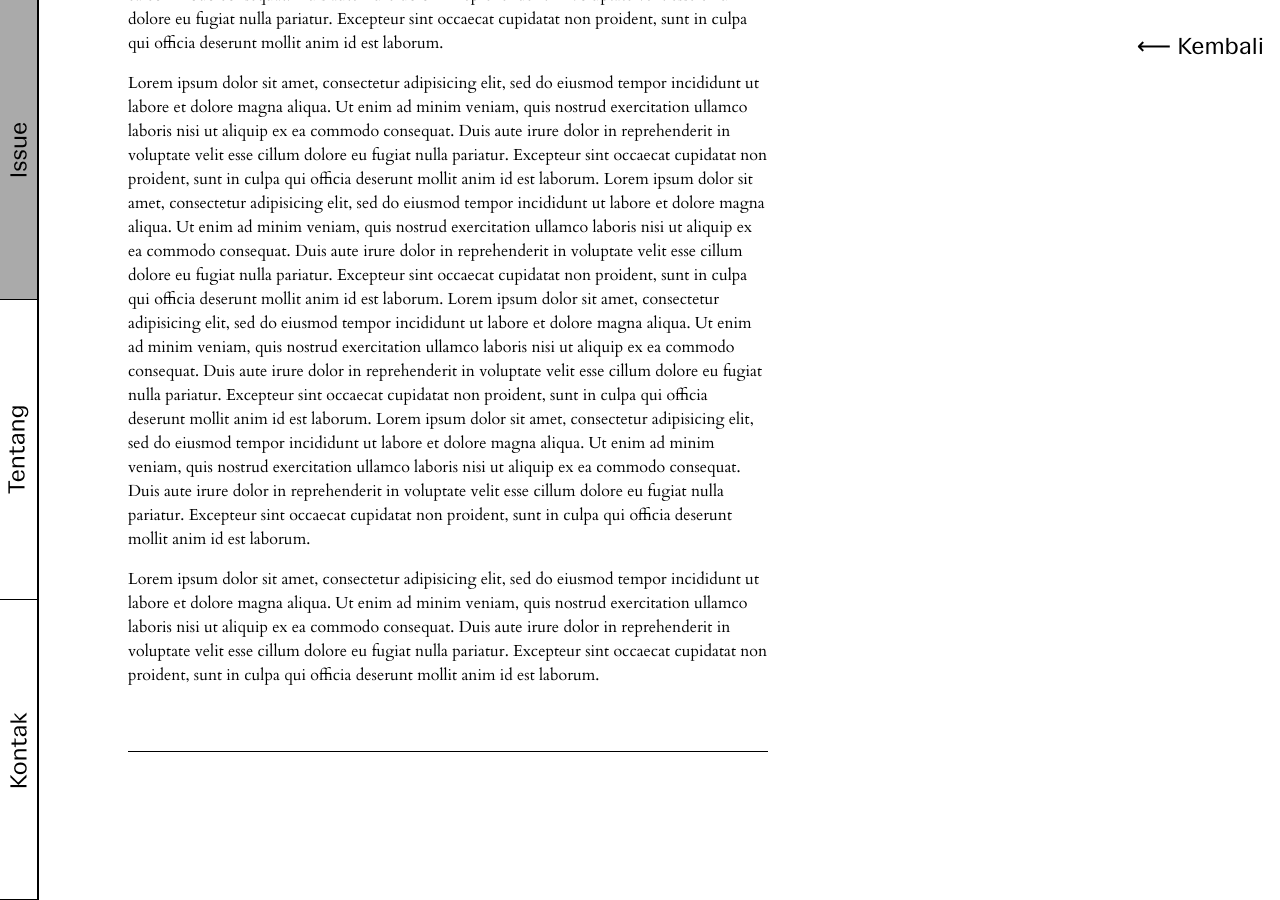
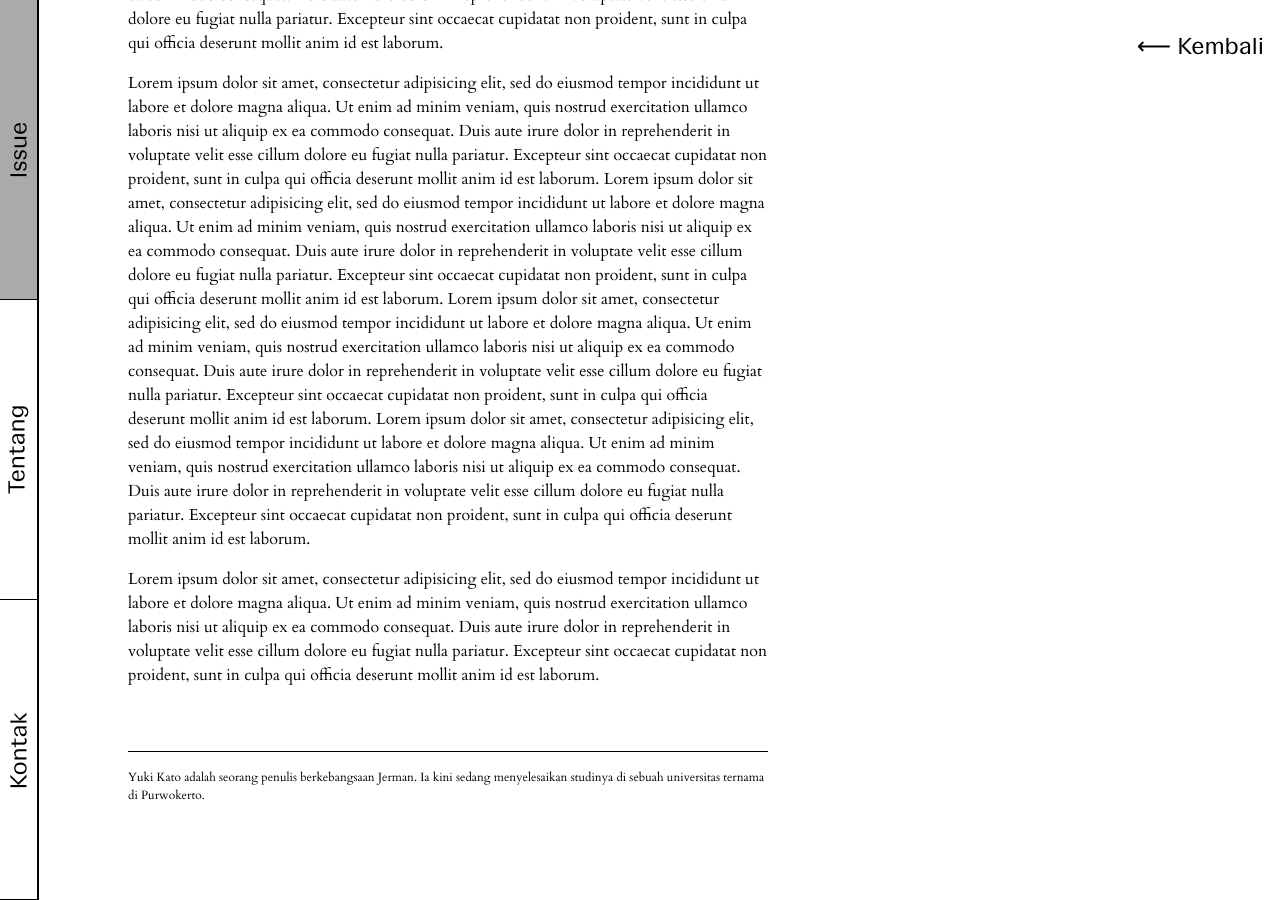
Before and after one commit to rizalnramadhan/zinabidin, a Jekyll site: the page built from _posts/Issue 00/2020-05-11-the-quick-brown-fox-jumps-over-the-lazy-dog.md, in a window 1280 px wide and 900 px high, scrolled down 1170 px. Built offline with Jekyll 4.4.1, drawn with Linux system fonts in a browser that asks for light colours; before the commit the page ends 2034 px from its top, so only the background shows below that.

Commit message:
Update from Forestry.io Goro  Majima updated _posts/Issue 00/2020-05-11-the-quick-brown-fox-jumps-over-the-lazy-dog.md

```diff
--- a/_posts/Issue 00/2020-05-11-the-quick-brown-fox-jumps-over-the-lazy-dog.md
+++ b/_posts/Issue 00/2020-05-11-the-quick-brown-fox-jumps-over-the-lazy-dog.md
@@ -2,6 +2,8 @@
 title: The Quick Brown Fox Jumps Over The Lazy Dog
 author: Yuki Kato
 categories: '00'
+bio: Yuki Kato adalah seorang penulis berkebangsaan Jerman. Ia kini sedang menyelesaikan
+  studinya di sebuah universitas ternama di Purwokerto.
 
 ---
 Lorem ipsum dolor sit amet, consectetur adipisicing elit, sed do eiusmod tempor incididunt ut labore et dolore magna aliqua. Ut enim ad minim veniam, quis nostrud exercitation ullamco laboris nisi ut aliquip ex ea commodo consequat. Duis aute irure dolor in reprehenderit in voluptate velit esse cillum dolore eu fugiat nulla pariatur. Excepteur sint occaecat cupidatat non proident, sunt in culpa qui officia deserunt mollit anim id est laborum. Lorem ipsum dolor sit amet, consectetur adipisicing elit, sed do eiusmod tempor incididunt ut labore et dolore magna aliqua. Ut enim ad minim veniam, quis nostrud exercitation ullamco laboris nisi ut aliquip ex ea commodo consequat. Duis aute irure dolor in reprehenderit in voluptate velit esse cillum dolore eu fugiat nulla pariatur. Excepteur sint occaecat cupidatat non proident, sunt in culpa qui officia deserunt mollit anim id est laborum. Lorem ipsum dolor sit amet, consectetur adipisicing elit, sed do eiusmod tempor incididunt ut labore et dolore magna aliqua. Ut enim ad minim veniam, quis nostrud exercitation ullamco laboris nisi ut aliquip ex ea commodo consequat. Duis aute irure dolor in reprehenderit in voluptate velit esse cillum dolore eu fugiat nulla pariatur. Excepteur sint occaecat cupidatat non proident, sunt in culpa qui officia deserunt mollit anim id est laborum.
```
